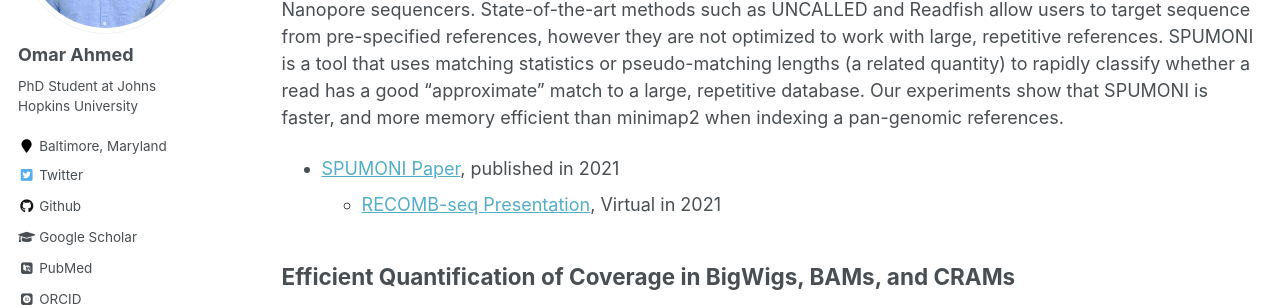
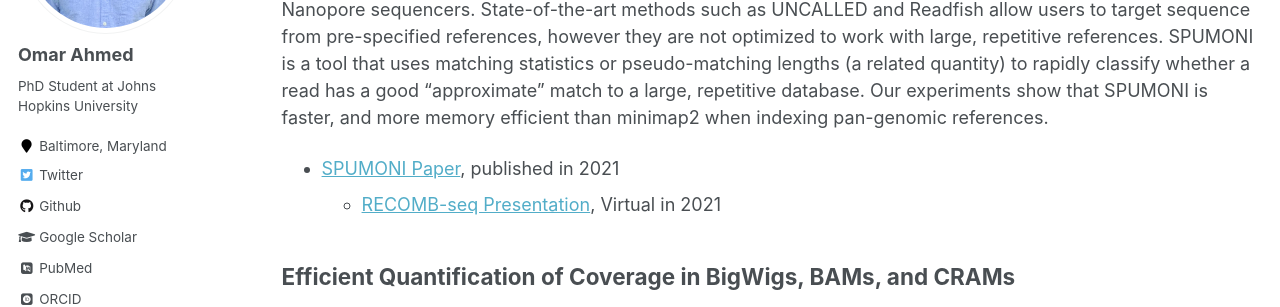
Before and after one commit to oma219/oma219.github.io, a Jekyll site: the page built from _pages/research.md, in a window 1280 px wide and 976 px high. Shown: the part 267-574 px from the top of the window. Built offline with Jekyll 4.4.1, drawn with Linux system fonts in a browser that asks for light colours; some web fonts are replaced; some of the changed text lies outside the part shown.

```diff
--- a/_pages/research.md
+++ b/_pages/research.md
@@ -8,7 +8,7 @@ author_profile: true
 
 ## Rapid Targeting of Nanopore Reads Based on Pan-Genomic Databases
 
-The Read Until API allows users to essentially perform targeted sequencing entirely in software when using Nanopore sequencers. State-of-the-art methods such as UNCALLED and Readfish allow users to target sequence from pre-specified references, however they are not optimized to work with large, repetitive references. SPUMONI is a tool that uses matching statistics or pseudo-matching lengths (a related quantity) to rapidly classify whether a read has a good "approximate" match to a large, repetitive database. Our experiments show that SPUMONI is faster, and more memory efficient than minimap2 when indexing a pan-genomic references.
+The Read Until API allows users to essentially perform targeted sequencing entirely in software when using Nanopore sequencers. State-of-the-art methods such as UNCALLED and Readfish allow users to target sequence from pre-specified references, however they are not optimized to work with large, repetitive references. SPUMONI is a tool that uses matching statistics or pseudo-matching lengths (a related quantity) to rapidly classify whether a read has a good "approximate" match to a large, repetitive database. Our experiments show that SPUMONI is faster, and more memory efficient than minimap2 when indexing pan-genomic references.
 
 - [SPUMONI Paper](https://www.cell.com/iscience/fulltext/S2589-0042(21)00664-7?_returnURL=https%3A%2F%2Flinkinghub.elsevier.com%2Fretrieve%2Fpii%2FS2589004221006647%3Fshowall%3Dtrue), published in 2021
     - [RECOMB-seq Presentation](https://www.youtube.com/watch?v=Mwi__LCFzoQ&list=PLvusU2Ses59IqFEiew02dT_NxZmrM7m85&index=8), Virtual in 2021
```
Also changed, not shown: _pages/about.md (+2 -0 lines), 1 other file.
